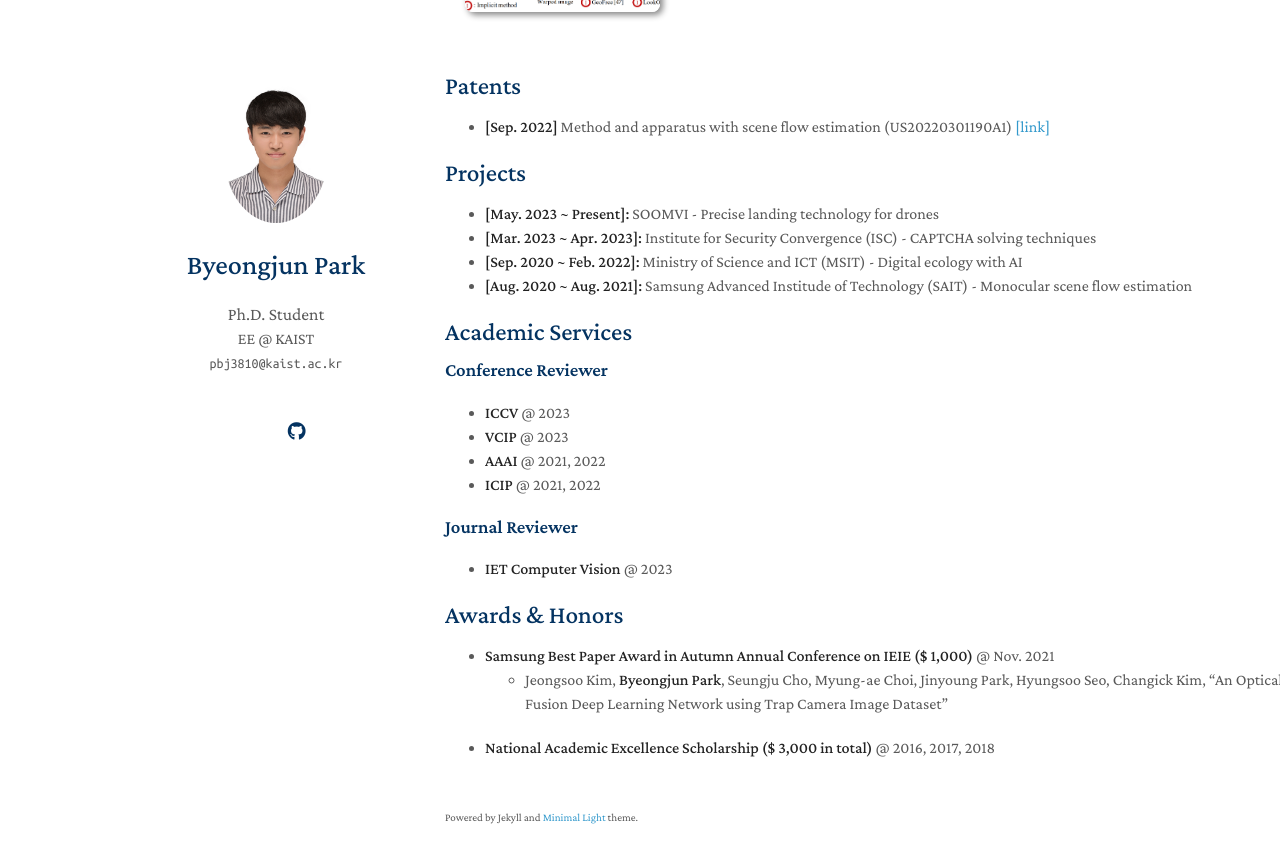
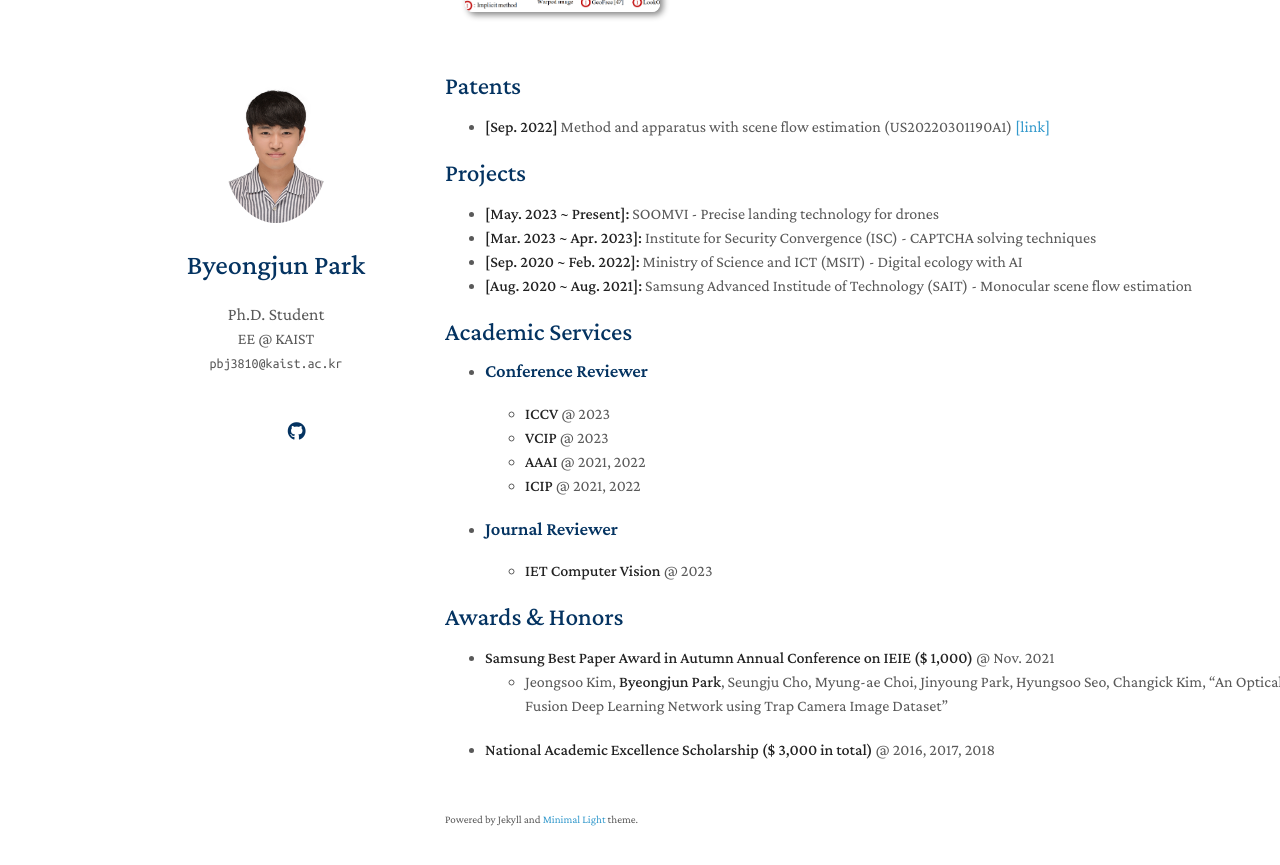
Before and after one commit to byeongjun-park/byeongjun-park.github.io, a Jekyll site: the page built from index.md, in a window 1280 px wide and 900 px high, scrolled down 1776 px. Shown: the top 865 px of the window. Built offline with Jekyll 4.4.1, drawn with Linux system fonts in a browser that asks for light colours; nearby versions of some CDN libraries; a style sheet for code colours, icons or effects is not loaded; our own code applies the rules of GitHub Pages for plain Markdown files.

Commit message:
profile update

```diff
--- a/index.md
+++ b/index.md
@@ -36,16 +36,16 @@ layout: homepage
 
 ## Academic Services
 
-### Conference Reviewer
+* ### Conference Reviewer
 
-* **ICCV** @ 2023
-* **VCIP** @ 2023
-* **AAAI** @ 2021, 2022
-* **ICIP** @ 2021, 2022
+  * **ICCV** @ 2023
+  * **VCIP** @ 2023
+  * **AAAI** @ 2021, 2022
+  * **ICIP** @ 2021, 2022
 
-### Journal Reviewer
+* ### Journal Reviewer
 
-* **IET Computer Vision** @ 2023
+  * **IET Computer Vision** @ 2023
 
 ## Awards & Honors
 
```
